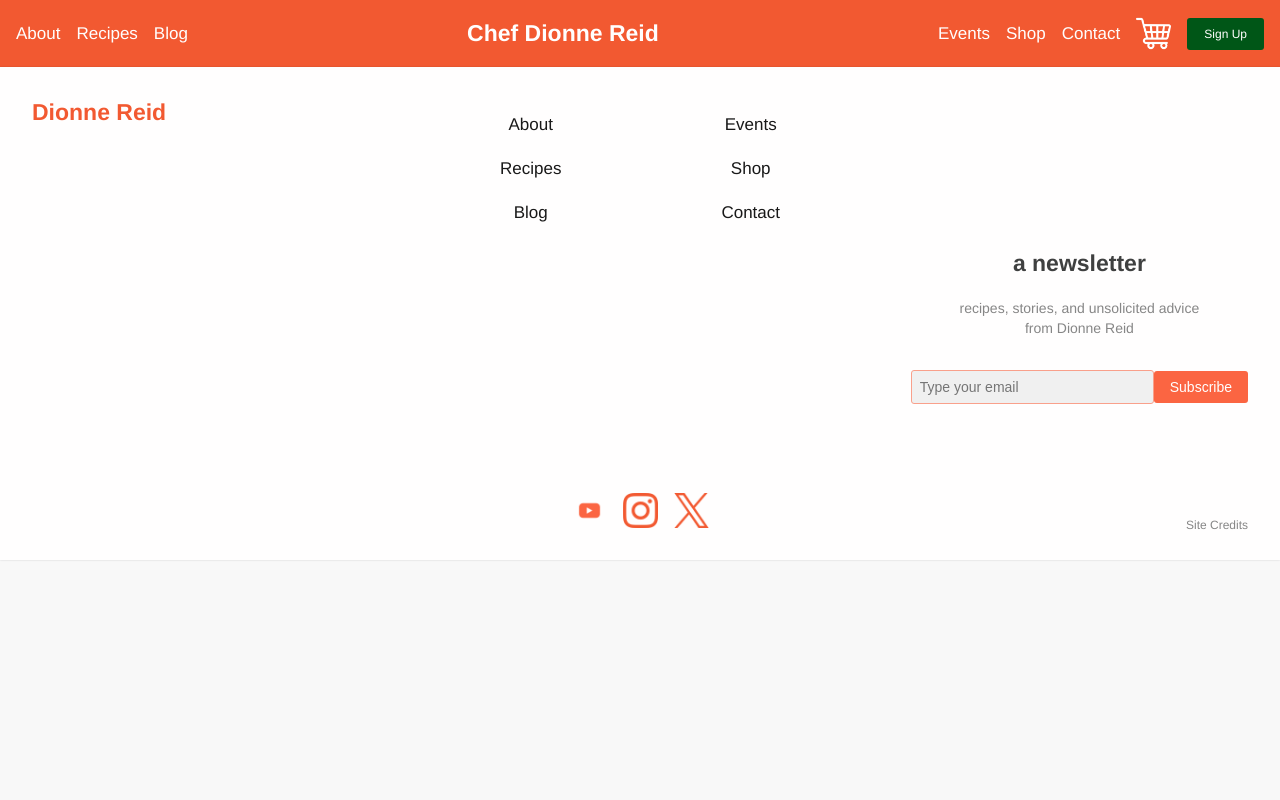
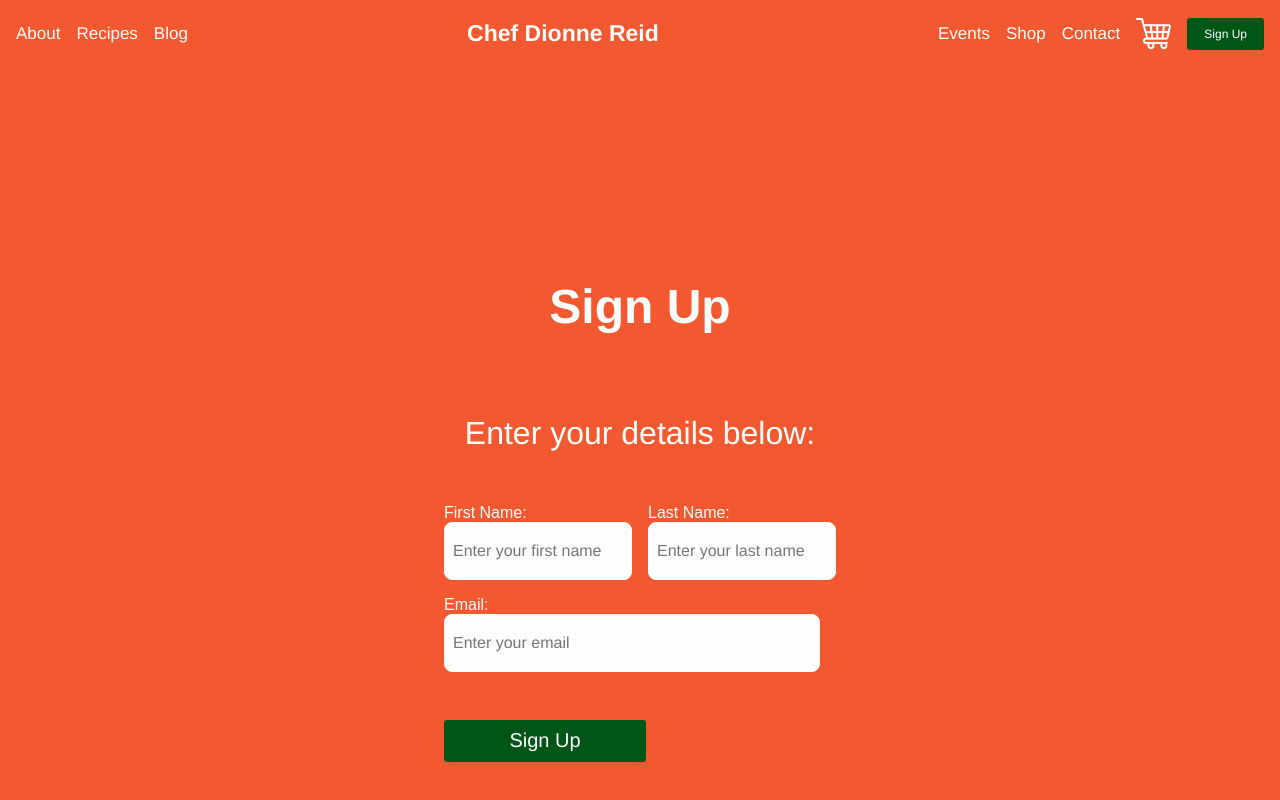
Before and after one commit to amrkv526/chef-portfolio, a React (Create React App) app: page /signup in a window 1280 px wide. Shown: the top 800 px of the page. Built offline with nearby package versions, Linux system fonts and the light colour scheme; the HTML template or start-up script is replaced by a standard one.

Commit message:
added new components and styling to sign up

```diff
--- a/src/App.js
+++ b/src/App.js
@@ -5,6 +5,7 @@ import About from './pages/about';
 import Recipes from './pages/recipes';
 import Recipe from './pages/recipe';
 import Contact from './pages/contact';
+import SignUp from './pages/signup';
 import Header from './components/header';
 import Footer from './components/footer';
 
@@ -18,6 +19,7 @@ function App() {
       <Route path="/recipes" element={<Recipes />} />
       <Route path="/recipe" element={<Recipe />} />
       <Route path="/contact" element={<Contact />} />
+      <Route path="/signup" element={<SignUp />} />
     </Routes>
     <Footer />
   </Router>
--- a/src/app.css
+++ b/src/app.css
@@ -189,3 +189,96 @@
     justify-content: space-between;
     align-items: flex-start;
   }
+
+  /* Sign Up */
+
+.signup-container {
+  background-color: #f25931;
+  color: #fffefe;
+  padding: 2rem;
+  text-align: center;
+  min-height: 100vh;
+  display: flex;
+  flex-direction: column;
+  align-items: center;
+  justify-content: center;
+}
+
+.signup-container .label {
+  width: auto;
+}
+
+.signup-container .label.ABOUT {
+  color: #fffefe;
+  font-family: "Archivo-Bold", Helvetica, sans-serif;
+  font-size: 48px;
+  font-weight: 600;
+  letter-spacing: 0;
+  line-height: 78px;
+  white-space: nowrap;
+}
+
+.signup-container h2.label {
+  font-family: "Archivo-Bold", Helvetica, sans-serif;
+  font-size: 32px;
+  font-weight: 500;
+  line-height: 78px;
+  margin-top: 1rem;
+  margin-bottom: 2rem;
+}
+
+.signup-form {
+  display: flex;
+  flex-direction: column;
+  align-items: flex-start;
+  gap: 1rem;
+}
+
+.input-row {
+  display: flex;
+  gap: 1rem;
+  justify-content: flex-start;
+  width: 100%;
+}
+
+.input-group {
+  display: flex;
+  flex-direction: column;
+  align-items: flex-start;
+}
+
+.signup-container .container {
+  background-color: #fffefe;
+  border: 1px solid #fffefe;
+  border-radius: 8px;
+  height: 40px;
+  width: 358px;
+  padding: 0.5rem;
+  font-family: "Inter-Regular", Helvetica, sans-serif;
+  font-size: 16px;
+}
+
+.signup-container .small-container {
+  width: 170px;
+}
+
+.signup-container .button {
+  all: unset;
+  background-color: #005617;
+  border: 1px solid transparent;
+  border-radius: 3px;
+  height: 40px;
+  width: 200px;
+  margin-top: 2rem;
+  position: relative;
+  cursor: pointer;
+}
+
+.signup-container .button .subscribe {
+  color: #fffefe;
+  font-family: "Inter-Regular", Helvetica, sans-serif;
+  font-size: 20px;
+  font-weight: 400;
+  line-height: 18px;
+  white-space: nowrap;
+}
--- a/src/pages/contact.js
+++ b/src/pages/contact.js
@@ -3,8 +3,51 @@ import React from 'react';
 function Contact() {
   return (
     <div>
-      <h1>Contact Page</h1>
-      <p>Welcome to the contact page </p>
+      <h1>Say Hello!</h1>
+      <div>
+        <form>
+          <div>
+            <label htmlFor="name">Name:</label>
+            <input
+              type="text"
+              id="name"
+              name="name"
+              placeholder="Enter your name"
+              required
+            />
+          </div>
+          <br />
+          <div>
+            <label htmlFor="email">Email:</label>
+            <input
+              type="email"
+              id="email"
+              name="email"
+              placeholder="Enter your email"
+              required
+            />
+          </div>
+          <br />
+          <div>
+            <label htmlFor="message">Message:</label>
+            <textarea
+              id="message"
+              name="message"
+              placeholder="Enter your message"
+              rows="5"
+              required
+            ></textarea>
+          </div>
+          <br />
+          <button type="submit">Submit</button>
+        </form>
+      </div>
+      <div>
+        <img
+          src="https://via.placeholder.com/400"
+          alt="Contact Us"
+        />
+      </div>
     </div>
   );
 }
--- a/src/pages/recipe.js
+++ b/src/pages/recipe.js
@@ -1,10 +1,33 @@
 import React from 'react';
+import { useParams } from 'react-router-dom';
 
 function Recipe() {
+  const { id } = useParams();
+
+
+  const recipes = {
+    1: { title: 'Spaghetti Carbonara', ingredients: ['Pasta', 'Eggs', 'Pancetta', 'Parmesan'], steps: 'Boil pasta, mix with other ingredients.' },
+    2: { title: 'Vegetable Stir Fry', ingredients: ['Broccoli', 'Carrots', 'Soy Sauce', 'Tofu'], steps: 'Stir fry vegetables and tofu in soy sauce.' },
+    3: { title: 'Chocolate Cake', ingredients: ['Flour', 'Cocoa', 'Sugar', 'Eggs', 'Butter'], steps: 'Mix ingredients, bake at 350°F for 30 mins.' },
+  };
+
+  const recipe = recipes[id];
+
+  if (!recipe) {
+    return <p>Recipe not found</p>;
+  }
+
   return (
     <div>
-      <h1>Recipe Page</h1>
-      <p>Welcome to the recipe page </p>
+      <h1>{recipe.title}</h1>
+      <h2>Ingredients</h2>
+      <ul>
+        {recipe.ingredients.map((ingredient, index) => (
+          <li key={index}>{ingredient}</li>
+        ))}
+      </ul>
+      <h2>Steps</h2>
+      <p>{recipe.steps}</p>
     </div>
   );
 }
--- a/src/pages/recipes.js
+++ b/src/pages/recipes.js
@@ -1,10 +1,26 @@
 import React from 'react';
+import { Link } from 'react-router-dom';
 
 function Recipes() {
+  // Mock data for recipes
+  const recipes = [
+    { id: 1, title: 'Spaghetti Carbonara', description: 'A classic Italian pasta dish.' },
+    { id: 2, title: 'Vegetable Stir Fry', description: 'A healthy, quick stir fry.' },
+    { id: 3, title: 'Chocolate Cake', description: 'Rich and moist chocolate cake.' },
+  ];
+
   return (
     <div>
-      <h1>Recipes Page</h1>
-      <p>Welcome to the recipes page </p>
+      <h1>Recipes</h1>
+      <ul>
+        {recipes.map((recipe) => (
+          <li key={recipe.id}>
+            <h2>{recipe.title}</h2>
+            <p>{recipe.description}</p>
+            <Link to={`/recipe/${recipe.id}`}>View Recipe</Link>
+          </li>
+        ))}
+      </ul>
     </div>
   );
 }
--- /dev/null
+++ b/src/pages/signup.js
@@ -0,0 +1,55 @@
+import React from 'react';
+
+function SignUp() {
+  return (
+    <div className="signup-container">
+    <h1 className="label ABOUT">Sign Up</h1>
+      <h2 className="label">Enter your details below:</h2>
+      <form className="signup-form">
+        {/* Row for First and Last Name */}
+        <div className="input-row">
+          <div className="input-group">
+            <label htmlFor="firstName">First Name:</label>
+            <input
+              id="firstName"
+              type="text"
+              name="firstName"
+              className="container small-container"
+              placeholder="Enter your first name"
+              required
+            />
+          </div>
+          <div className="input-group">
+            <label htmlFor="lastName">Last Name:</label>
+            <input
+              id="lastName"
+              type="text"
+              name="lastName"
+              className="container small-container"
+              placeholder="Enter your last name"
+              required
+            />
+          </div>
+        </div>
+        {/* Email Field */}
+        <div className="input-group">
+          <label htmlFor="email">Email:</label>
+          <input
+            id="email"
+            type="email"
+            name="email"
+            className="container"
+            placeholder="Enter your email"
+            required
+          />
+        </div>
+        {/* Submit Button */}
+        <button type="submit" className="button">
+          <span className="subscribe">Sign Up</span>
+        </button>
+      </form>
+    </div>
+  );
+}
+
+export default SignUp;
```
Also changed, not shown: src/index.css (line endings or trailing spaces).
